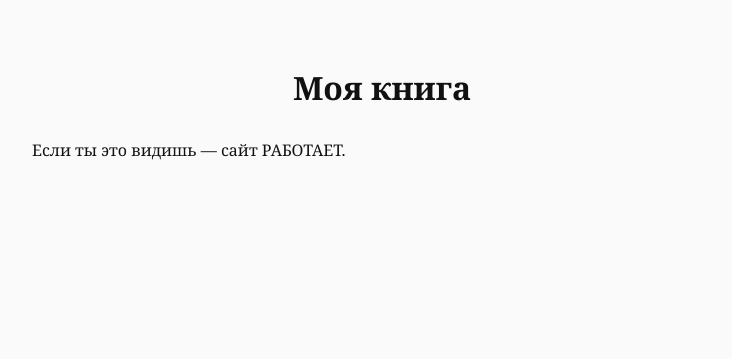
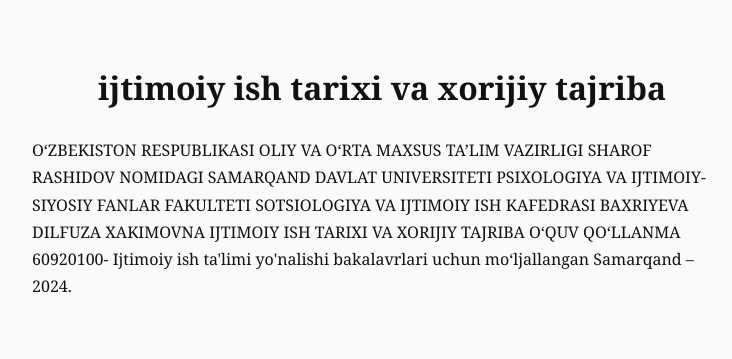
Before and after one commit to rukhshona082000-tech/bakhriyeva-dilfuza-ijtimoiy-ish-tarixi-va-xorijiy-tajriba, a plain HTML site: page public/index.html in a window 1280 px wide. Shown: the whole page, without its empty margins (258-990 px from the left). Drawn offline with Linux system fonts and the light colour scheme.

Commit message:
Update index.html

```diff
--- a/public/index.html
+++ b/public/index.html
@@ -2,7 +2,7 @@
 <html lang="ru">
 <head>
   <meta charset="UTF-8">
-  <title>Моя книга</title>
+  <title>ijtimoiy ish tarixi va xorijiy tajriba</title>
   <meta name="viewport" content="width=device-width, initial-scale=1">
   <style>
     body {
@@ -21,9 +21,19 @@
 </head>
 <body>
 
-<h1>Моя книга</h1>
+<h1>ijtimoiy ish tarixi va xorijiy tajriba</h1>
 
-<p>Если ты это видишь — сайт РАБОТАЕТ.</p>
+<p>O‘ZBEKISTON RESPUBLIKASI OLIY VA O‘RTA MAXSUS
+TA’LIM VAZIRLIGI
+SHAROF RASHIDOV NOMIDAGI SAMARQAND DAVLAT UNIVERSITETI PSIXOLOGIYA VA IJTIMOIY-SIYOSIY FANLAR FAKULTETI SOTSIOLOGIYA VA IJTIMOIY ISH KAFEDRASI
+BAXRIYEVA DILFUZA XAKIMOVNA
+
+IJTIMOIY ISH TARIXI VA XORIJIY TAJRIBA
+
+O‘QUV QO‘LLANMA
+ 60920100- Ijtimoiy ish  ta'limi yo'nalishi
+bakalavrlari uchun mo‘ljallangan
+Samarqand – 2024.</p>
 
 </body>
 </html>
```
